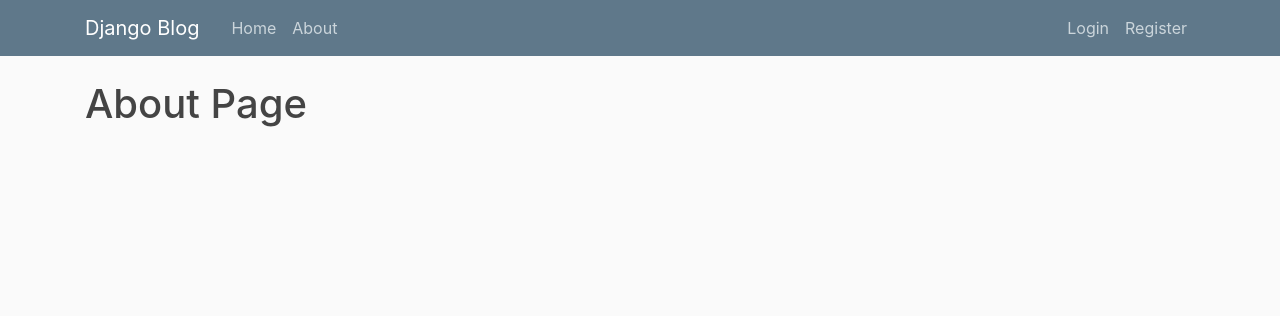
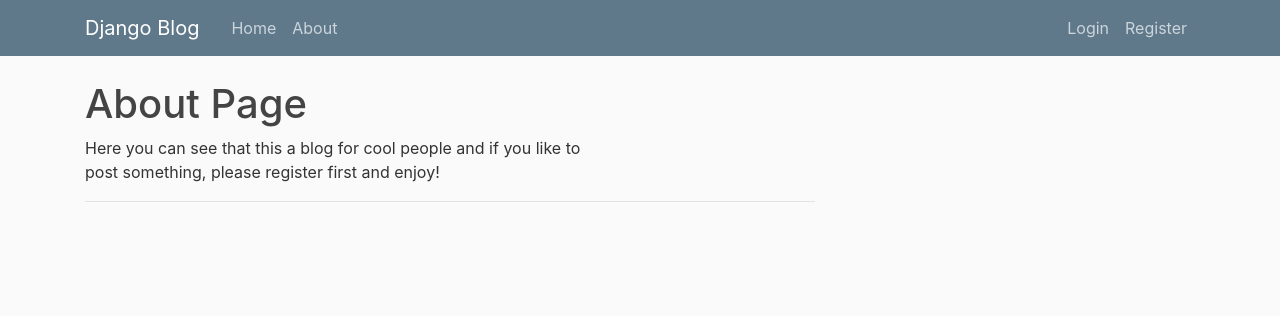
Before and after one commit to Nexter18/elaniinTest, a Django app: page /about/ in a window 1280 px wide. Shown: the top 316 px of the page. Run offline with Django 3.2, Linux system fonts and the light colour scheme; some libraries are stand-ins or nearby versions.

Commit message:
Update about.html

```diff
--- a/blog/templates/blog/about.html
+++ b/blog/templates/blog/about.html
@@ -1,4 +1,9 @@
 {% extends "blog/base.html" %}
 {% block content %}
         <h1>About Page</h1>
+        <div class="article-metadata">
+          <p class = "article-content mb-3"> Here you can see that this a blog for cool people and if you like to
+          post something, please register first and enjoy!</p>
+        </div>
+
 {% endblock %}
```
